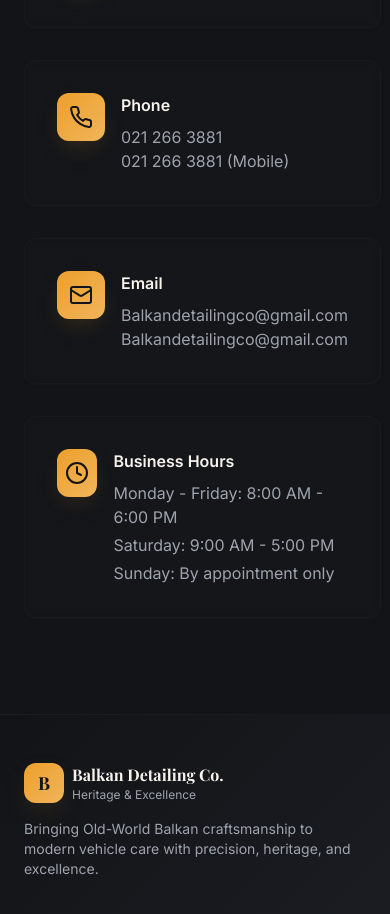
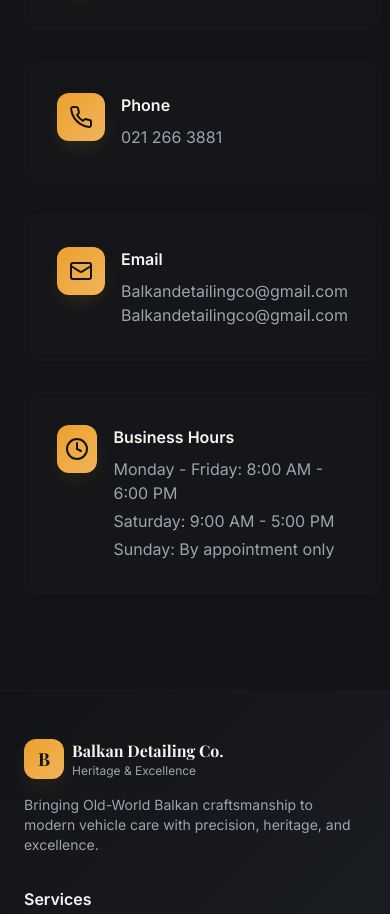
Before and after one commit to moniconstove-lang/balkandetailing, a React (Vite) app: page / in a window 390 px wide. Shown: the part 8120-9034 px from the top of the page. Built offline with nearby package versions, Linux system fonts and the light colour scheme.

Commit message:
Update phone number

```diff
--- a/src/components/ContactSection.tsx
+++ b/src/components/ContactSection.tsx
@@ -208,8 +208,7 @@ export const ContactSection = () => {
                   <div>
                     <h3 className="font-semibold text-foreground mb-2">Phone</h3>
                     <p className="text-muted-foreground">
-                      021 266 3881<br />
-                      021 266 3881 (Mobile)
+                      021 266 3881
                     </p>
                   </div>
                 </div>
```
